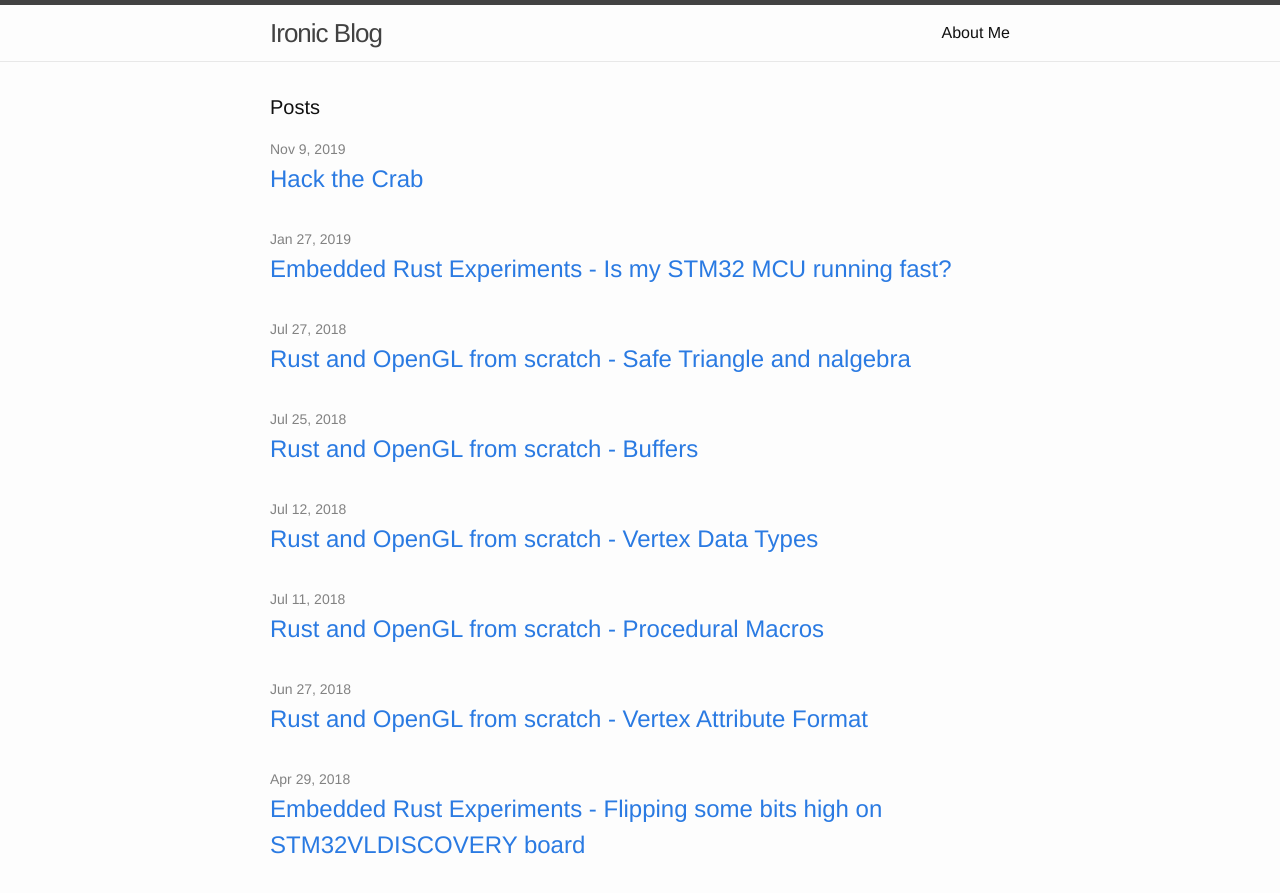
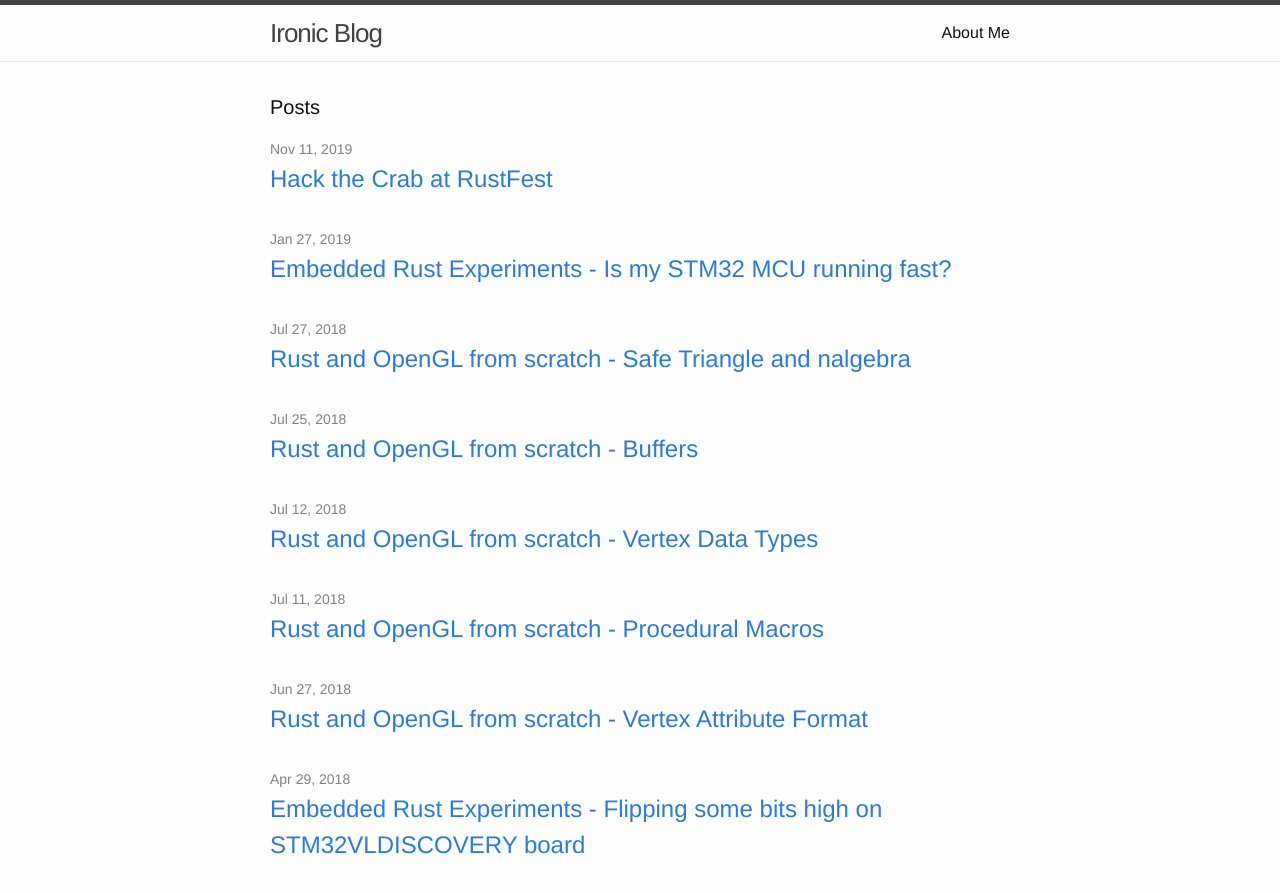
Before and after one commit to Nercury/Nercury.github.io, a Jekyll site: the page built from index.html, in a window 1280 px wide and 900 px high. Shown: the top 893 px of the window. Built offline with Jekyll 4.4.1, drawn with Linux system fonts in a browser that asks for light colours; nearby versions of some CDN libraries.

Commit message:
Update the title

```diff
--- a/_posts/2019-11-09-rust-embedded-hack-the-crab.markdown
+++ b/_posts/2019-11-09-rust-embedded-hack-the-crab.markdown
@@ -1,7 +1,7 @@
 ---
 layout: post
-title:  "Hack the Crab"
-date:   2019-11-09
+title:  "Hack the Crab at RustFest"
+date:   2019-11-11
 categories: rust embedded hack-the-crab
 ---
 
```
